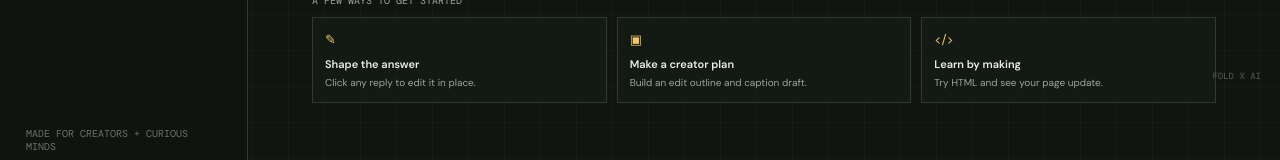
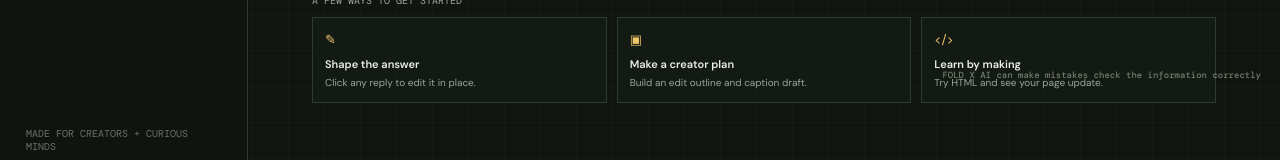
Before and after one commit to mdfirozalam221-alt/foldxai, a plain HTML site: page index.html in a window 1280 px wide. Shown: the part 706-866 px from the top of the page. Drawn offline with nearby package versions, Linux system fonts and the light colour scheme.

Commit message:
Add AI mistake disclaimer watermark

```diff
--- a/index.html
+++ b/index.html
@@ -79,7 +79,7 @@
 		.video-frame { position: relative; display: grid; place-items: center; min-height: 170px; margin-bottom: 15px; border: 1px dashed #465044; background: #101410; color: var(--muted); text-align: center; }.video-frame video { display: none; width: 100%; max-height: 320px; background: #050705; }.video-frame.loaded video { display: block; }.video-empty { padding: 20px; }.video-empty strong { display: block; margin-bottom: 4px; color: var(--ink); font-size: 12px; }.video-empty span { font-size: 11px; }.video-frame.loaded .video-empty { display: none; }.file-input { display: none; }
 		.code-workspace { display: grid; grid-template-columns: minmax(0, 1fr) minmax(0, 1fr); min-height: 300px; border: 1px solid var(--line); background: #141a14; }.code-side { display: flex; min-width: 0; flex-direction: column; }.code-side + .code-side { border-left: 1px solid var(--line); }.code-label { display: flex; align-items: center; justify-content: space-between; padding: 9px 12px; border-bottom: 1px solid var(--line); color: var(--muted); font: 10px var(--mono); text-transform: uppercase; }.code-editor { flex: 1; min-height: 245px; padding: 14px; border: 0; outline: 0; resize: vertical; background: #111611; color: #d6e0cb; font: 11px/1.65 var(--mono); tab-size: 2; }.preview-frame { width: 100%; min-height: 245px; flex: 1; border: 0; background: white; }
 		.lesson-tip { margin-top: 12px; padding: 12px 14px; border-left: 2px solid var(--gold); background: rgba(240,198,106,.07); color: var(--muted); font-size: 11px; }.lesson-tip strong { color: var(--gold); }
-		.watermark { position: fixed; right: 19px; bottom: 12px; z-index: 3; color: rgba(221, 231, 210, .28); font: 500 9px var(--mono); pointer-events: none; }
+		.watermark { position: fixed; right: 19px; bottom: 12px; z-index: 3; max-width: calc(100% - 38px); color: rgba(221, 231, 210, .48); font: 500 9px/1.3 var(--mono); text-align: right; pointer-events: none; }
 		.secondary-button { min-height: 36px; padding: 8px 12px; border: 1px solid var(--line); background: transparent; color: var(--muted); font-size: 11px; cursor: pointer; }.secondary-button:hover { border-color: #64705e; color: var(--ink); }
 		.toast { position: fixed; z-index: 5; right: 20px; bottom: 39px; max-width: min(380px, calc(100% - 40px)); padding: 10px 13px; border: 1px solid #526342; background: #20291d; color: var(--ink); font-size: 12px; opacity: 0; transform: translateY(7px); pointer-events: none; transition: opacity .2s, transform .2s; }.toast.show { opacity: 1; transform: translateY(0); }
 		@media (max-width: 760px) {
@@ -134,7 +134,7 @@
 			</section>
 		</main>
 	</div>
-	<div class="watermark" aria-hidden="true">FOLD X AI</div><div class="toast" id="toast" role="status" aria-live="polite"></div>
+	<div class="watermark" aria-hidden="true">FOLD X AI can make mistakes check the information correctly</div><div class="toast" id="toast" role="status" aria-live="polite"></div>
 	<script>
 		const $ = selector => document.querySelector(selector);
 		const $$ = selector => [...document.querySelectorAll(selector)];
```
Also changed, not shown: nova ai.html (+2 -2 lines).
